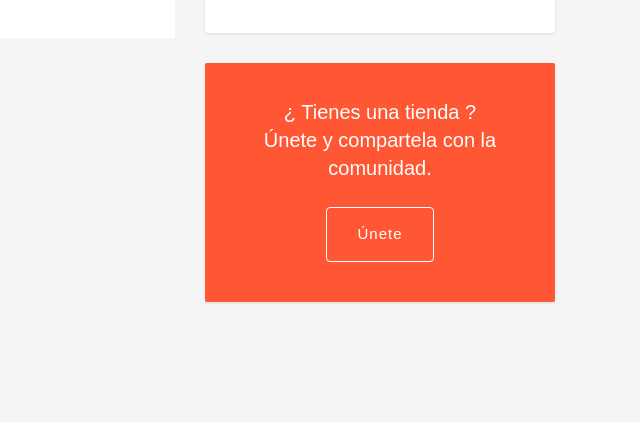
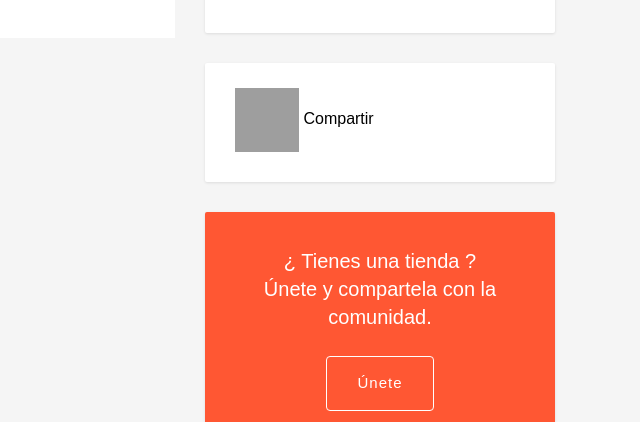
Before and after one commit to dricaurte29/eva01, a Django app: page /productos/vista/3/ in a window 1280 px wide. Shown: the part 1445-1867 px from the top of the page, without its empty margins (640-1280 px from the left). Run offline with Django 3.2, Linux system fonts and the light colour scheme; data comes from the database, SQL or seed files in the repository; some libraries are stand-ins or nearby versions; some web fonts are replaced; grey boxes are pictures that could not be loaded.

Commit message:
compartir wasa

```diff
--- a/productosApp/templates/solo.html
+++ b/productosApp/templates/solo.html
@@ -307,7 +307,11 @@
                         </p>
                         <input style="display: none;" di id="res" type="number" value=0>
                 </div>
-
+                <div class="widget">
+                    <a href="whatsapp://send?text=http://muestra.store:8000/productos/vista/{{producto.id}}" data-text="BOTÓN COMPARTIR EN WHATSAPP EN MI PÁGINA WEB" data-action="share/whatsapp/share" class="miestilo" style="border: none; margin: 10px 0; font-size: 16px;">
+                        <img border="0" src="{{producto.imagen}}" width="64px" height="64px"> Compartir
+                       </a>
+                </div>
                 <!-- Safety tips widget -->
 
                 <!-- Coupon Widget -->
```
